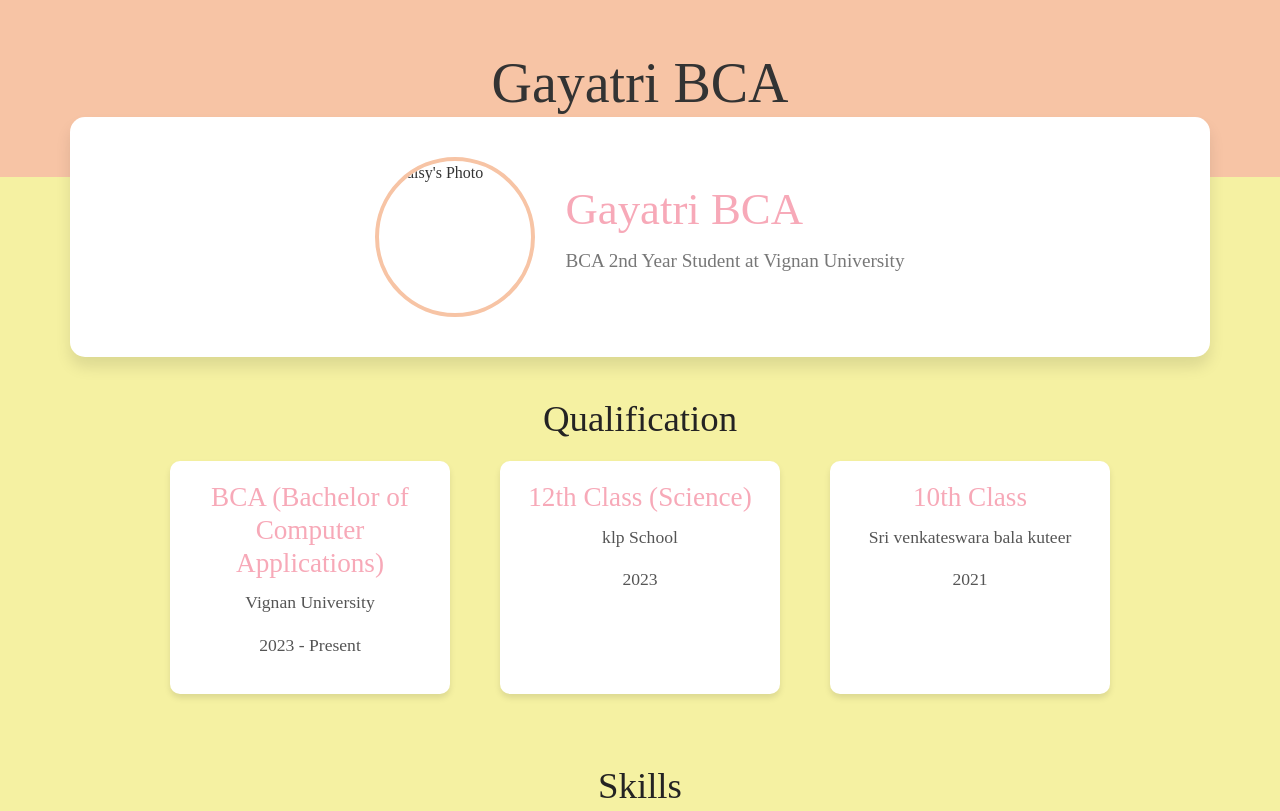
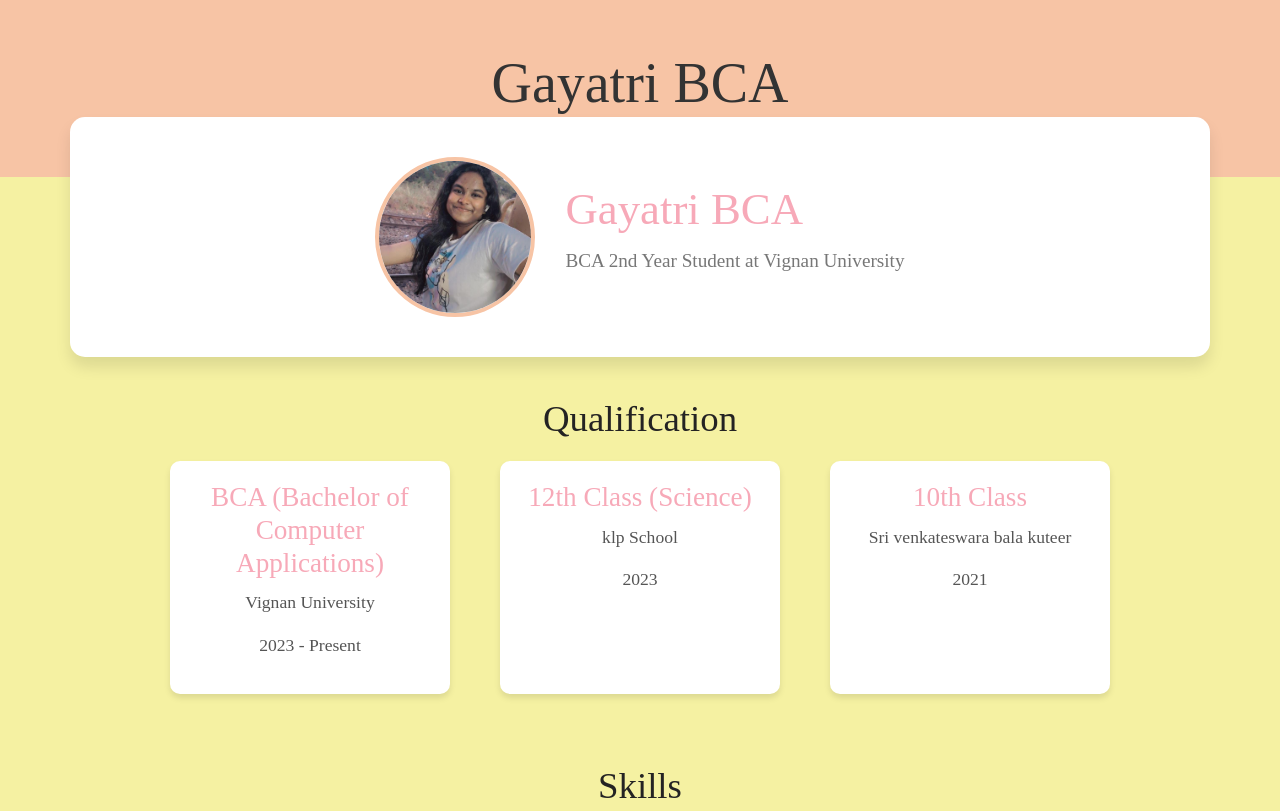
Before and after one commit to 231FJ01061/portfolio2, a plain HTML site: page index.html in a window 1280 px wide. Shown: the top 811 px of the page. Drawn offline with nearby package versions, Linux system fonts and the light colour scheme.

Commit message:
index.html

```diff
--- a/index.html
+++ b/index.html
@@ -129,7 +129,7 @@
     </header>
     <!-- Profile Section -->
     <section class="profile container">
-        <img src="imag.jpg" alt="Daisy's Photo" class="img-fluid"> <!-- Replace with your image -->
+        <img src="image.jpg" alt="Daisy's Photo" class="img-fluid"> <!-- Replace with your image -->
         <div>
             <h2>Gayatri BCA</h2>
             <p>BCA 2nd Year Student at Vignan University</p>
```
